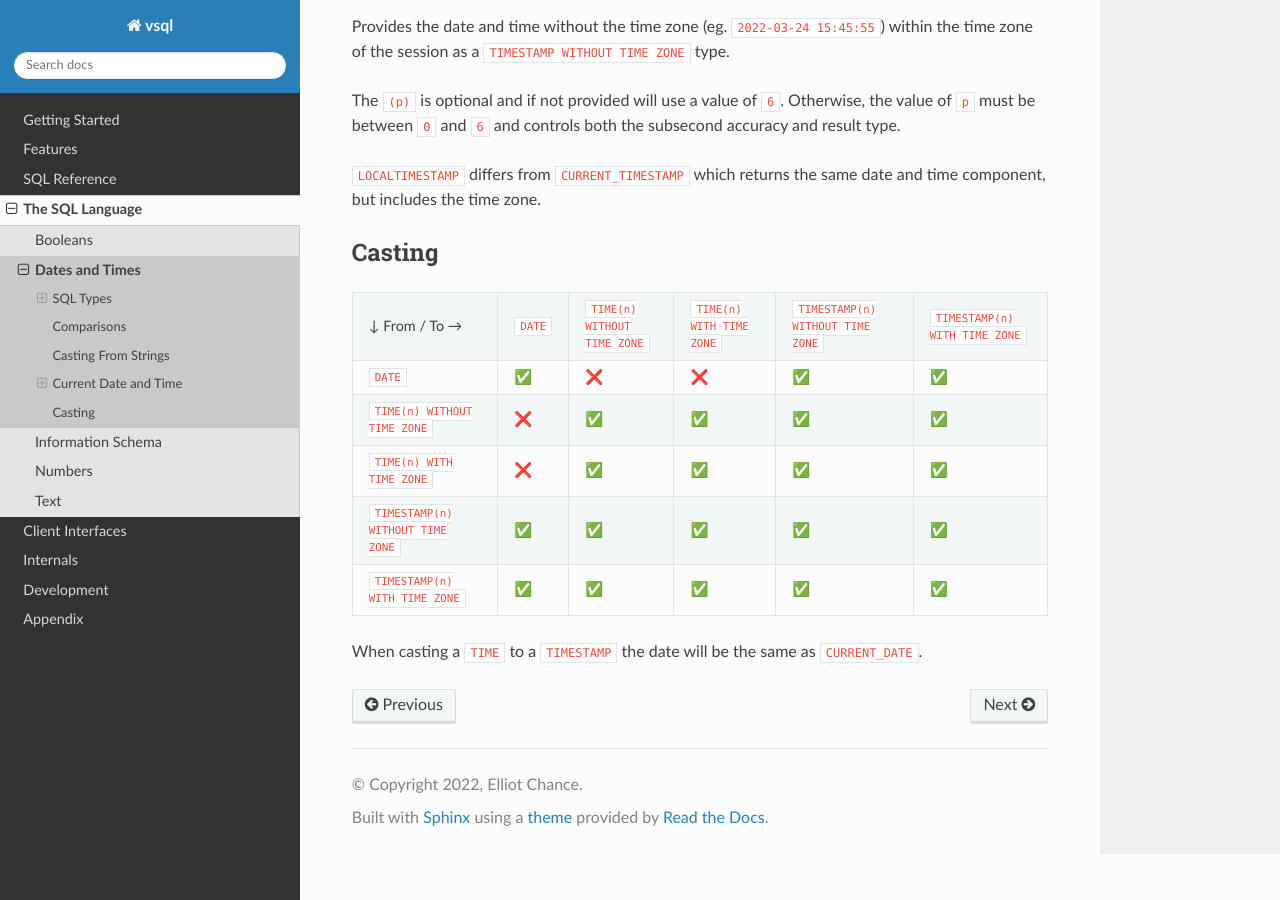
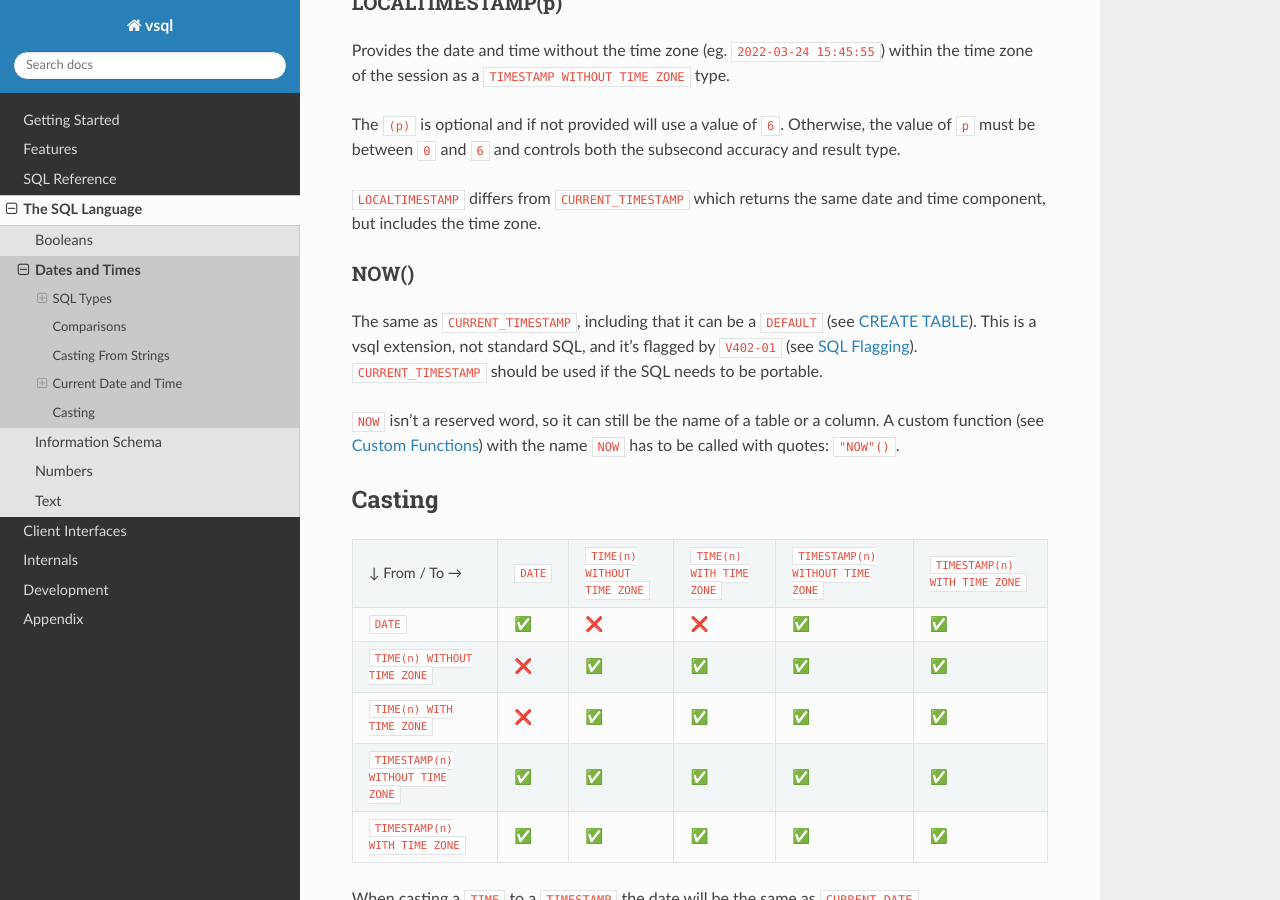
Before and after one commit to elliotchance/vsql, a Sphinx documentation site: the page built from docs/dates-times.rst, in a window 1280 px wide and 900 px high, scrolled down 4066 px. Built offline with Sphinx 7.4.7 and the Read the Docs theme 3.1.0, drawn with Linux system fonts in a browser that asks for light colours.

Commit message:
language: Add NOW() as an alias for CURRENT_TIMESTAMP
NOW() is a vsql extension flagged by V402-01, in the group for date and time functions.

The lexer makes it the token CURRENT_TIMESTAMP, so it's the same everywhere, including a DEFAULT where the grammar only allows a datetime value function, and a CHECK. NOW stays a regular identifier, so it can still be a name. A custom function called NOW has to be called as "NOW"().

Co-Authored-By: Claude Opus 5.5 <noreply@anthropic.com>

```diff
--- a/docs/dates-times.rst
+++ b/docs/dates-times.rst
@@ -205,6 +205,18 @@ the subsecond accuracy and result type.
 ``LOCALTIMESTAMP`` differs from ``CURRENT_TIMESTAMP`` which returns the same
 date and time component, but includes the time zone.
 
+NOW()
+^^^^^
+
+The same as ``CURRENT_TIMESTAMP``, including that it can be a ``DEFAULT`` (see
+:doc:`create-table`). This is a vsql extension, not standard SQL, and it's
+flagged by ``V402-01`` (see :doc:`sql-flagging`). ``CURRENT_TIMESTAMP`` should be
+used if the SQL needs to be portable.
+
+``NOW`` isn't a reserved word, so it can still be the name of a table or a
+column. A custom function (see :doc:`custom-functions`) with the name ``NOW`` has
+to be called with quotes: ``"NOW"()``.
+
 Casting
 -------
 
--- a/docs/functions.rst
+++ b/docs/functions.rst
@@ -177,6 +177,11 @@ See :doc:`dates-times`.
 
 LOCALTIMESTAMP
 ^^^^^^^^^^^^^^
+
+See :doc:`dates-times`.
+
+NOW
+^^^
 
 See :doc:`dates-times`.
 
--- a/docs/sql-flagging.rst
+++ b/docs/sql-flagging.rst
@@ -153,6 +153,12 @@ of it. The first digit of ``VXXX`` is the kind of thing that's extended:
    * - ``V302-01``
      - ``ILIKE`` and ``NOT ILIKE`` (a case-insensitive ``LIKE``).
 
+   * - ``V402``
+     - Date and time functions (see :doc:`dates-times`).
+
+   * - ``V402-01``
+     - ``NOW()`` instead of ``CURRENT_TIMESTAMP``.
+
    * - ``V403``
      - Mathematical functions (see :doc:`functions`).
 
```
Also changed, not shown: 4 other files.
